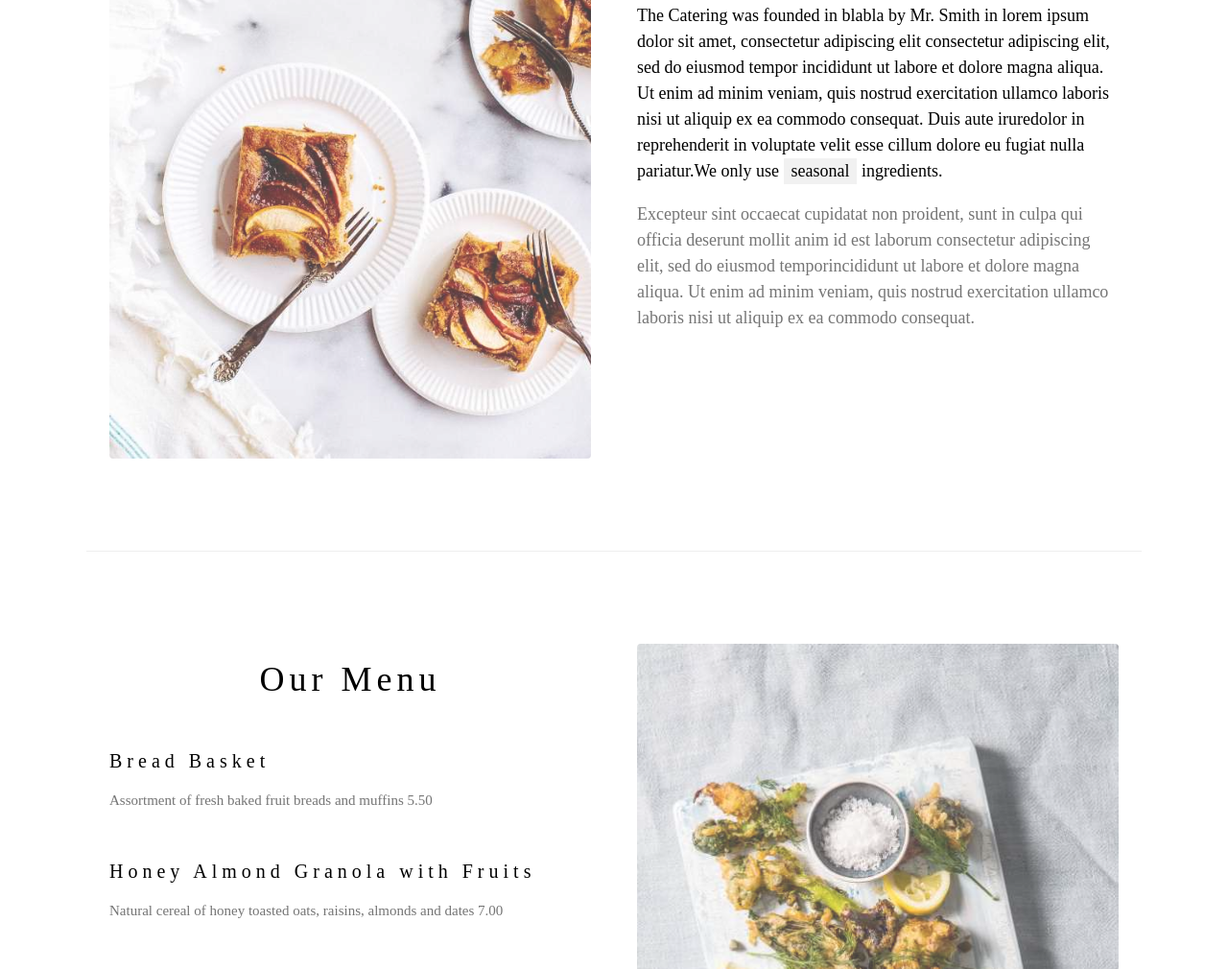
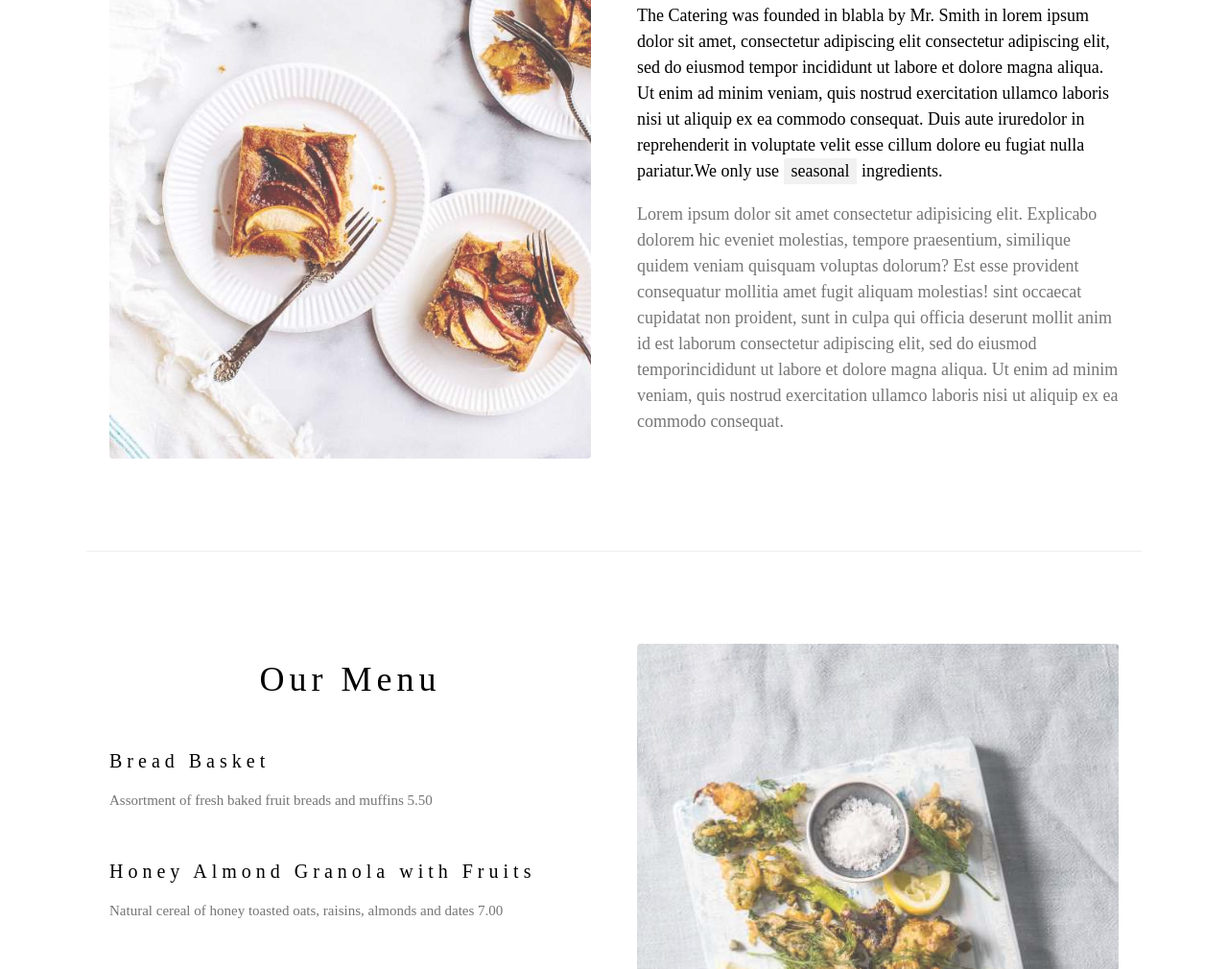
Before and after one commit to RafaelSdm/mywebsite, a plain HTML site: page index.html in a window 1280 px wide. Shown: the part 865-1875 px from the top of the page at 96% size. Drawn offline with nearby package versions, Linux system fonts and the light colour scheme.

Commit message:
Alterando a mensagem do commit

```diff
--- a/index.html
+++ b/index.html
@@ -49,7 +49,7 @@ h1, h2, h3, h4, h5, h6 {
       <h1 class="w3-center">About Catering</h1><br>
       <h5 class="w3-center">Tradition since 1889</h5>
       <p class="w3-large">The Catering was founded in blabla by Mr. Smith in lorem ipsum dolor sit amet, consectetur adipiscing elit consectetur adipiscing elit, sed do eiusmod tempor incididunt ut labore et dolore magna aliqua. Ut enim ad minim veniam, quis nostrud exercitation ullamco laboris nisi ut aliquip ex ea commodo consequat. Duis aute iruredolor in reprehenderit in voluptate velit esse cillum dolore eu fugiat nulla pariatur.We only use <span class="w3-tag w3-light-grey">seasonal</span> ingredients.</p>
-      <p class="w3-large w3-text-grey w3-hide-medium">Excepteur sint occaecat cupidatat non proident, sunt in culpa qui officia deserunt mollit anim id est laborum consectetur adipiscing elit, sed do eiusmod temporincididunt ut labore et dolore magna aliqua. Ut enim ad minim veniam, quis nostrud exercitation ullamco laboris nisi ut aliquip ex ea commodo consequat.</p>
+      <p class="w3-large w3-text-grey w3-hide-medium"> Lorem ipsum dolor sit amet consectetur adipisicing elit. Explicabo dolorem hic eveniet molestias, tempore praesentium, similique quidem veniam quisquam voluptas dolorum? Est esse provident consequatur mollitia amet fugit aliquam molestias! sint occaecat cupidatat non proident, sunt in culpa qui officia deserunt mollit anim id est laborum consectetur adipiscing elit, sed do eiusmod temporincididunt ut labore et dolore magna aliqua. Ut enim ad minim veniam, quis nostrud exercitation ullamco laboris nisi ut aliquip ex ea commodo consequat.</p>
     </div>
   </div>
 
```
